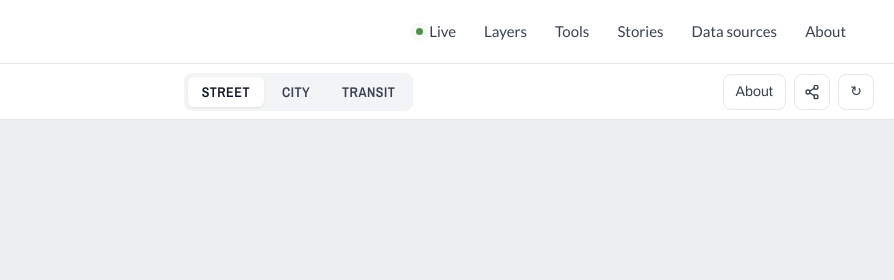
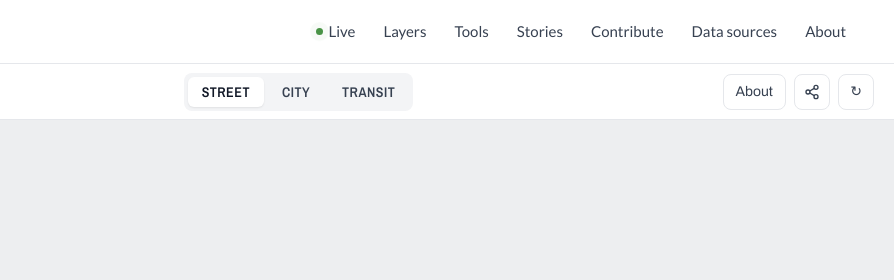
Before and after one commit to hulf-observatory/access, a plain HTML site: page index.html in a window 1280 px wide. Shown: the top 280 px of the page, 386-1280 px from the left. Drawn offline with Linux system fonts and the light colour scheme; no server answers; a script that the page names is missing.

Commit message:
Menu: add Contribute (citizen surveys at /contribute/)
Co-Authored-By: Claude Opus 5.5 <noreply@anthropic.com>

```diff
--- a/index.html
+++ b/index.html
@@ -18,10 +18,10 @@
 <!-- ===================== OBSERVATORY HEADER (same bar as the main site) ===================== -->
 <header class="obs-header">
   <a class="obs-brand" href="https://hyderabad.urbanobservatory.in/" aria-label="Hyderabad Urban Observatory, home"><span class="obs-logo"><svg viewBox="0 0 100 100" aria-hidden="true"><defs><rect id="bH1" x="2" y="26" width="96" height="16" rx="6"/><rect id="bH2" x="2" y="58" width="96" height="16" rx="6"/><rect id="bV1" x="28" y="2" width="16" height="96" rx="6" transform="rotate(18 36 50)"/><rect id="bV2" x="56" y="2" width="16" height="96" rx="6" transform="rotate(18 64 50)"/><mask id="cH1"><rect width="100" height="100" fill="white"/><use href="#bV1" fill="black" stroke="black" stroke-width="4"/></mask><mask id="cV2"><rect width="100" height="100" fill="white"/><use href="#bH1" fill="black" stroke="black" stroke-width="4"/></mask><mask id="cH2"><rect width="100" height="100" fill="white"/><use href="#bV2" fill="black" stroke="black" stroke-width="4"/></mask><mask id="cV1"><rect width="100" height="100" fill="white"/><use href="#bH2" fill="black" stroke="black" stroke-width="4"/></mask></defs><g fill="#FFFFFF" stroke="#111" stroke-width="2" stroke-linecap="round" stroke-linejoin="round"><use href="#bH1" mask="url(#cH1)"/><use href="#bV2" mask="url(#cV2)"/><use href="#bH2" mask="url(#cH2)"/><use href="#bV1" mask="url(#cV1)"/></g></svg></span><span class="obs-word">Hyderabad Urban Observatory</span></a>
-  <nav class="obs-nav" aria-label="Observatory"><a href="https://hyderabad.urbanobservatory.in/live/" class="obs-live"><i class="obs-live-dot" aria-hidden="true"></i>Live</a><a href="https://hyderabad.urbanobservatory.in/maps/">Layers</a><a href="https://hyderabad.urbanobservatory.in/tools/">Tools</a><a href="https://hyderabad.urbanobservatory.in/stories/">Stories</a><a href="https://hyderabad.urbanobservatory.in/data/">Data sources</a><a href="https://hyderabad.urbanobservatory.in/about">About</a></nav>
+  <nav class="obs-nav" aria-label="Observatory"><a href="https://hyderabad.urbanobservatory.in/live/" class="obs-live"><i class="obs-live-dot" aria-hidden="true"></i>Live</a><a href="https://hyderabad.urbanobservatory.in/maps/">Layers</a><a href="https://hyderabad.urbanobservatory.in/tools/">Tools</a><a href="https://hyderabad.urbanobservatory.in/stories/">Stories</a><a href="https://hyderabad.urbanobservatory.in/contribute/">Contribute</a><a href="https://hyderabad.urbanobservatory.in/data/">Data sources</a><a href="https://hyderabad.urbanobservatory.in/about">About</a></nav>
   <a href="https://hyderabad.urbanobservatory.in/live/" class="obs-live obs-live-bar"><i class="obs-live-dot" aria-hidden="true"></i>Live</a>
   <button type="button" class="obs-burger" aria-label="Menu" aria-expanded="false" aria-controls="obs-menu"><span></span></button>
-  <nav class="obs-menu" id="obs-menu" aria-label="Observatory" hidden><a href="https://hyderabad.urbanobservatory.in/live/" class="obs-live"><i class="obs-live-dot" aria-hidden="true"></i>Live</a><a href="https://hyderabad.urbanobservatory.in/maps/">Layers</a><a href="https://hyderabad.urbanobservatory.in/tools/">Tools</a><a href="https://hyderabad.urbanobservatory.in/stories/">Stories</a><a href="https://hyderabad.urbanobservatory.in/data/">Data sources</a><a href="https://hyderabad.urbanobservatory.in/about">About</a></nav>
+  <nav class="obs-menu" id="obs-menu" aria-label="Observatory" hidden><a href="https://hyderabad.urbanobservatory.in/live/" class="obs-live"><i class="obs-live-dot" aria-hidden="true"></i>Live</a><a href="https://hyderabad.urbanobservatory.in/maps/">Layers</a><a href="https://hyderabad.urbanobservatory.in/tools/">Tools</a><a href="https://hyderabad.urbanobservatory.in/stories/">Stories</a><a href="https://hyderabad.urbanobservatory.in/contribute/">Contribute</a><a href="https://hyderabad.urbanobservatory.in/data/">Data sources</a><a href="https://hyderabad.urbanobservatory.in/about">About</a></nav>
 </header>
 <script>
   // Observatory header: on narrow screens the burger opens the link card; Escape or a tap outside closes it
```
